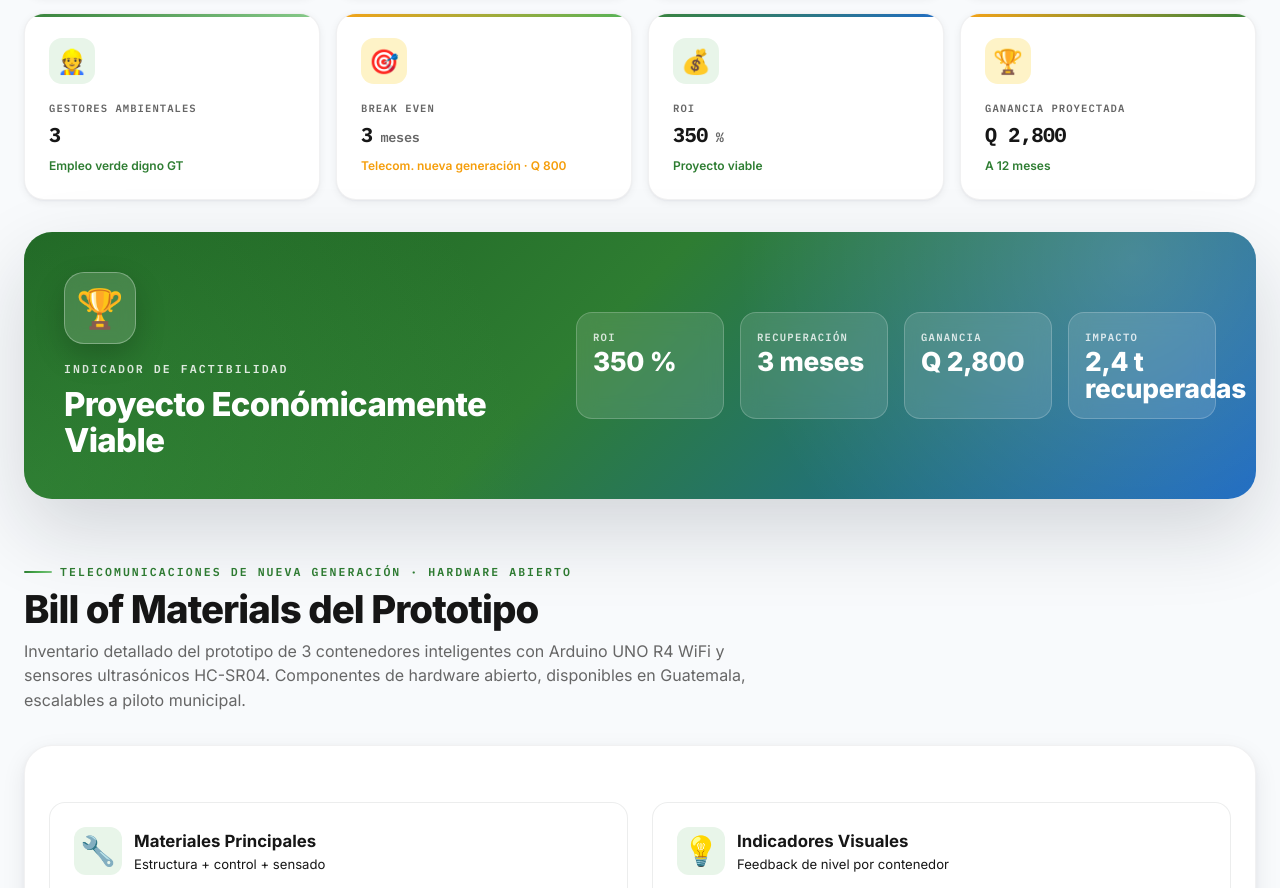
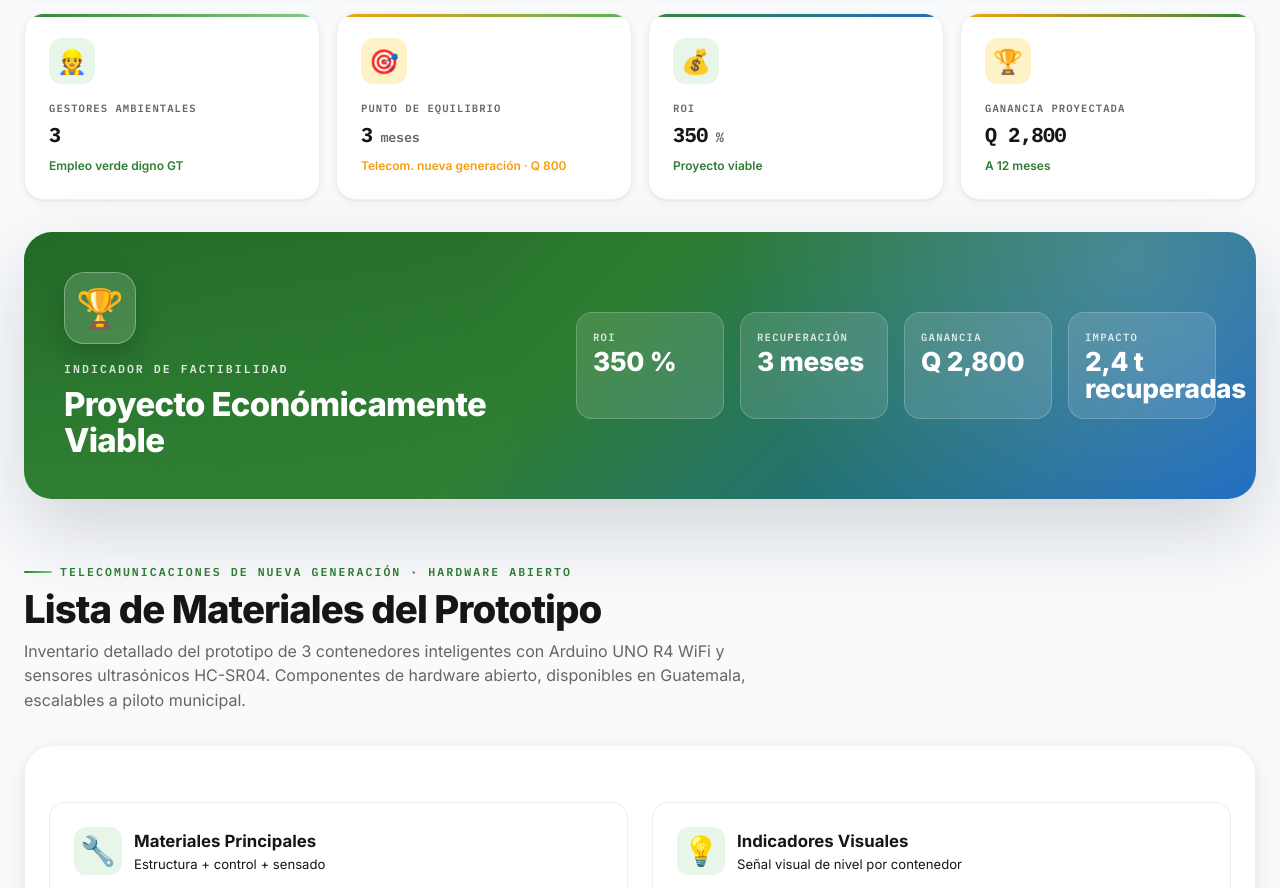
Before and after one commit to alejandracastanedapozuelos-max/EcoRutaIoT, a plain HTML site: page index.html in a window 1280 px wide. Shown: the part 1148-2036 px from the top of the page. Drawn offline with Linux system fonts and the light colour scheme.

Commit message:
Update index.html

```diff
--- a/index.html
+++ b/index.html
@@ -276,7 +276,7 @@
     .block-footer{display:flex;align-items:center;justify-content:space-between;gap:var(--s-2);padding-top:var(--s-2);border-top:1px solid rgba(22,27,34,.06);font-family:var(--font-mono);font-size:.66rem;color:var(--ink-500);flex-shrink:0}
     .status-pill{display:inline-flex;align-items:center;gap:4px;font-weight:700}
     .status-pill.is-validated{color:var(--green-700)}
-    .block-cta{color:var(--green-700);font-weight:700}
+    .block-cta{display:inline-flex;align-items:center;gap:5px;color:var(--green-700);font-weight:700}
     .tier-business .block-cta{color:var(--blue-700)}
     .ods-mini-grid{display:flex;flex-wrap:wrap;gap:var(--s-1);margin-top:var(--s-2)}
     .ods-mini-badge{padding:3px 7px;border-radius:var(--r-sm);font-family:var(--font-mono);font-size:.66rem;font-weight:700;color:#fff}
@@ -423,7 +423,7 @@
       <div class="hero-content">
         <span class="hero-badge"><span class="dot"></span> GreenTech · Telecomunicaciones de Nueva Generación · IoT · ESG · Guatemala</span>
         <h1>Reciclaje Inteligente para <span class="accent">Ciudades Sostenibles</span></h1>
-        <p class="lead">EcoRutaIoT es una iniciativa de telecomunicaciones de nueva generación para Guatemala que combina sensores IoT en contenedores, enrutamiento dinámico y empleo verde digno. Inicia con 3 contenedores inteligentes y un Bill of Materials de Q 800, escalable a pilotos municipales. Moneda y cálculos en Quetzales (Q).</p>
+        <p class="lead">EcoRutaIoT es una iniciativa de telecomunicaciones de nueva generación para Guatemala que combina sensores IoT en contenedores, enrutamiento dinámico y empleo verde digno. Inicia con 3 contenedores inteligentes y una lista de materiales de Q 800, escalable a pilotos municipales. Moneda y cálculos en Quetzales (Q).</p>
         <div class="hero-actions">
           <a class="btn btn-light" href="#canvas"><svg class="ic" viewBox="0 0 24 24"><rect x="3" y="3" width="7" height="7" rx="1.5"/><rect x="14" y="3" width="7" height="7" rx="1.5"/><rect x="3" y="14" width="7" height="7" rx="1.5"/><rect x="14" y="14" width="7" height="7" rx="1.5"/></svg> Ver impacto del Canvas</a>
           <a class="btn btn-ghost" href="#dashboard"><svg class="ic" viewBox="0 0 24 24"><path d="M22 12h-4l-3 9L9 3l-3 9H2"/></svg> Explorar métricas</a>
@@ -484,7 +484,7 @@
         <div class="kpi-card" style="--accent:linear-gradient(90deg,#F59E0B,#4CAF50);--icon-bg:var(--amber-soft)">
           <span class="kpi-tip">Meses para recuperar la inversión inicial</span>
           <div class="kpi-icon">🎯</div>
-          <span class="kpi-label">Break Even</span>
+          <span class="kpi-label">Punto de Equilibrio</span>
           <span class="kpi-value">3 <span class="kpi-unit">meses</span></span>
           <span class="kpi-trend warn">Telecom. nueva generación · Q 800</span>
         </div>
@@ -524,7 +524,7 @@
     <section class="section" id="bom">
       <div class="section-head">
         <span class="eyebrow">Telecomunicaciones de Nueva Generación · Hardware Abierto</span>
-        <h2 class="section-title">Bill of Materials del Prototipo</h2>
+        <h2 class="section-title">Lista de Materiales del Prototipo</h2>
         <p class="section-sub">Inventario detallado del prototipo de 3 contenedores inteligentes con Arduino UNO R4 WiFi y sensores ultrasónicos HC-SR04. Componentes de hardware abierto, disponibles en Guatemala, escalables a piloto municipal.</p>
       </div>
       <div class="bom-wrap">
@@ -561,7 +561,7 @@
               <div class="bom-emoji">💡</div>
               <div>
                 <h3 class="bom-card-title">Indicadores Visuales</h3>
-                <p class="bom-card-sub">Feedback de nivel por contenedor</p>
+                <p class="bom-card-sub">Señal visual de nivel por contenedor</p>
               </div>
             </div>
             <table class="bom-table">
@@ -1006,7 +1006,7 @@
       </div>
       <div>
         <h4>Plataforma</h4>
-        <ul><li><a href="#dashboard">Dashboard Ejecutivo</a></li><li><a href="#bom">Bill of Materials</a></li><li><a href="#ruta">Eco Ruta Financiera</a></li><li><a href="#canvas">Canvas de 12 Bloques</a></li><li><a href="#inteligencia">Inteligencia Estratégica</a></li></ul>
+        <ul><li><a href="#dashboard">Dashboard Ejecutivo</a></li><li><a href="#bom">Lista de Materiales</a></li><li><a href="#ruta">Eco Ruta Financiera</a></li><li><a href="#canvas">Canvas de 12 Bloques</a></li><li><a href="#inteligencia">Inteligencia Estratégica</a></li></ul>
       </div>
       <div>
         <h4>Alineación</h4>
```
